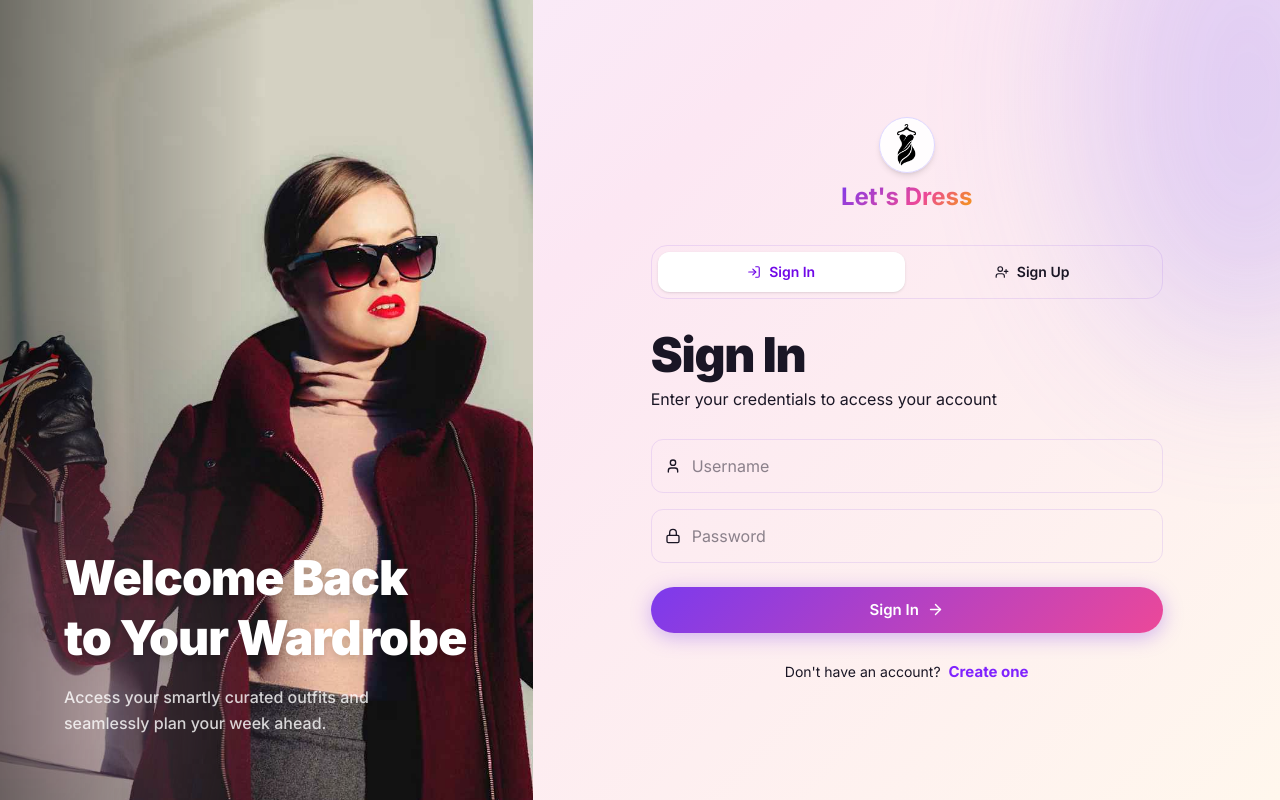
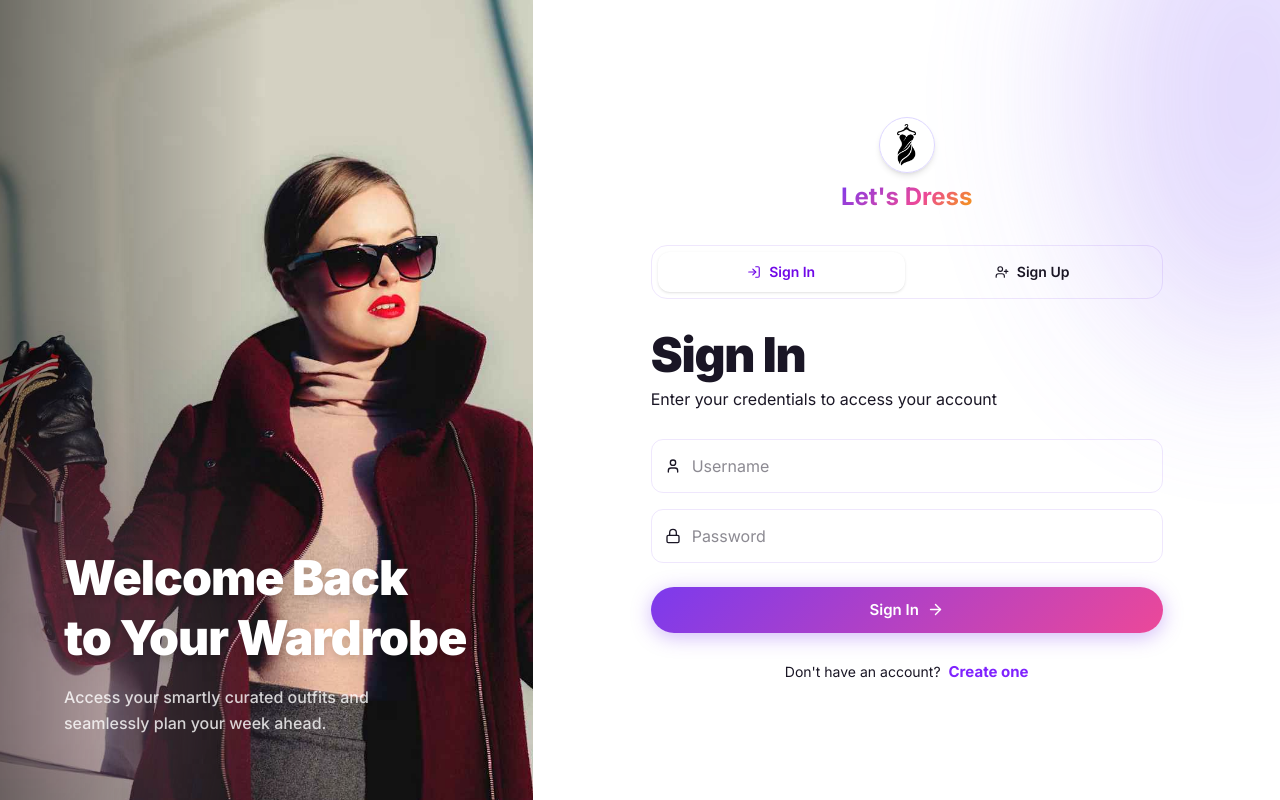
Before and after one commit to VidulSK/Lets-Dress, a React (Vite) app: page /login in a window 1280 px wide. Built offline with nearby package versions, Linux system fonts and the light colour scheme; no server answers; a web font is replaced by a local one.

Commit message:
feat: implement homepage UI with interactive navigation and add placeholder files for authentication and database initialization

```diff
--- a/src/app/pages/HomePage.tsx
+++ b/src/app/pages/HomePage.tsx
@@ -217,9 +217,11 @@ export function HomePage() {
                 { value: '100%', label: 'your style' },
                 { value: '∞', label: 'combinations' },
               ].map(stat => (
-                <div key={stat.label} className="glass-card px-6 py-4 flex flex-col items-center min-w-[100px]">
-                  <span className="text-2xl font-black gradient-text">{stat.value}</span>
-                  <span className="text-sm text-muted-foreground font-medium mt-0.5">{stat.label}</span>
+                <div key={stat.label} className="glass-card px-6 py-4 flex flex-col items-center justify-center min-w-[100px]">
+                  <span className={`font-black gradient-text ${stat.value === '∞' ? 'text-5xl leading-[0.8]' : 'text-2xl'}`}>
+                    {stat.value}
+                  </span>
+                  <span className="text-sm text-muted-foreground font-medium mt-1">{stat.label}</span>
                 </div>
               ))}
             </div>
--- a/src/app/pages/LoginPage.tsx
+++ b/src/app/pages/LoginPage.tsx
@@ -62,10 +62,10 @@ export function LoginPage() {
      * On mobile: flex-col — form on top, image below.
      * On lg+: flex-row — image left (5/12), form right (7/12).
      */
-    <div className="h-screen flex flex-col lg:flex-row overflow-hidden transition-colors duration-500">
+    <div className="h-screen w-full flex flex-col lg:flex-row overflow-hidden transition-colors duration-500 bg-white dark:bg-background">
 
       {/* ── Form panel (shown first on mobile, left on desktop) ── */}
-      <div className="flex-1 lg:flex-none lg:w-7/12 flex flex-col items-center justify-center p-6 sm:p-10 relative overflow-y-auto lg:overflow-hidden">
+      <div className="flex-1 lg:flex-none lg:w-7/12 flex flex-col items-center justify-center p-6 sm:p-8 relative overflow-hidden">
 
         {/* Background orbs — no tint, just the floating glows */}
         <div className="orb orb-1 fixed top-[-20%] right-[-10%] w-[40vw] h-[40vw] max-w-xs pointer-events-none" />
```
Also changed, not shown: 1 other file (tests, documents, lock files or other folders).
